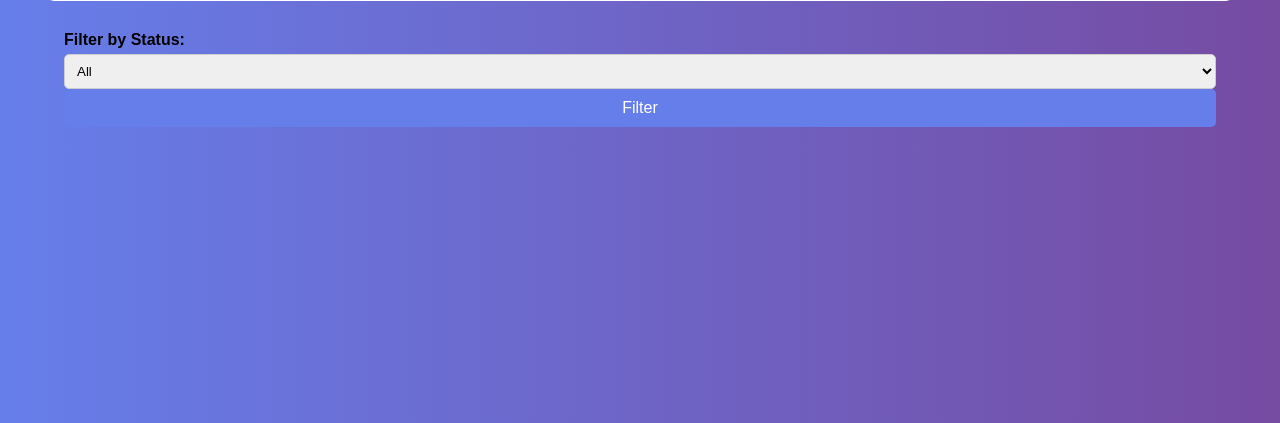
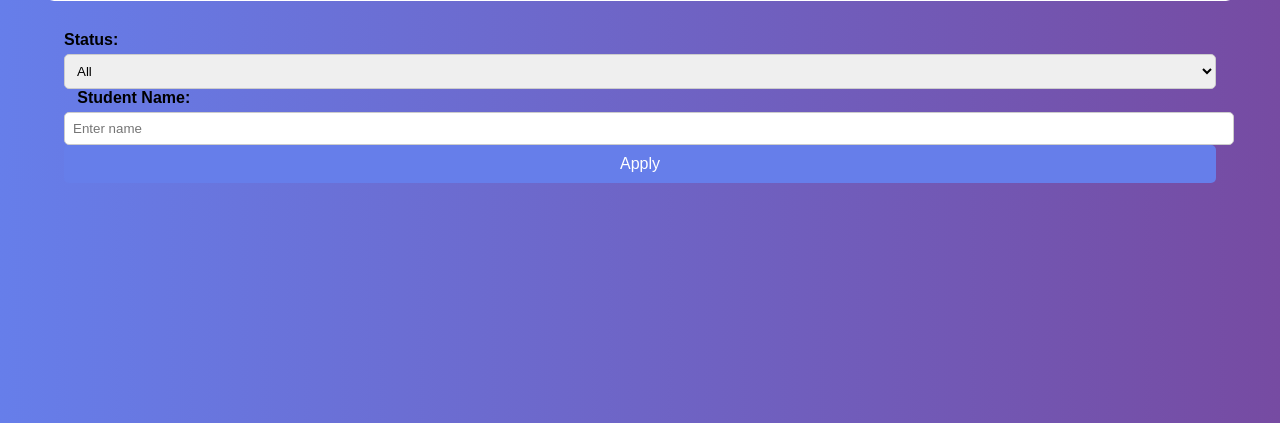
Before and after one commit to TarunReddyM194/Smart-College-Complaint-and-Resolution-System., a Flask app: page /admin in a window 1280 px wide. Shown: the part 163-586 px from the top of the page. Run offline with Flask 3, Linux system fonts and the light colour scheme; the visitor is signed in with stand-in values (Sample User, id 1); data that the repository does not hold is empty.

Commit message:
Add files via upload
Added search and filter functionality to admin dashboard.

```diff
--- a/templates/dashboard.html
+++ b/templates/dashboard.html
@@ -71,12 +71,18 @@
 
 <div style="width:90%; margin:20px auto;">
     <form method="GET" action="/admin">
-        <label><strong>Filter by Status:</strong></label>
+        <label><strong>Status:</strong></label>
         <select name="status">
             <option value="all">All</option>
             <option value="Pending">Pending</option>
             <option value="Resolved">Resolved</option>
         </select>
-        <button type="submit">Filter</button>
+
+        &nbsp;&nbsp;
+
+        <label><strong>Student Name:</strong></label>
+        <input type="text" name="search" placeholder="Enter name">
+
+        <button type="submit">Apply</button>
     </form>
 </div>
```
